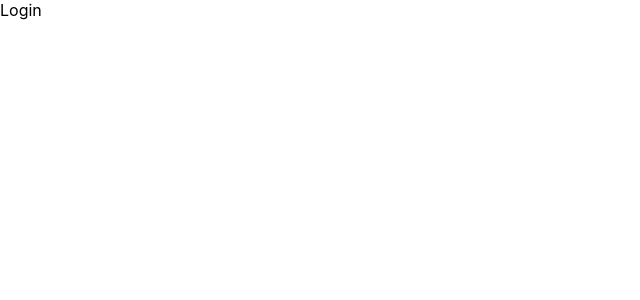
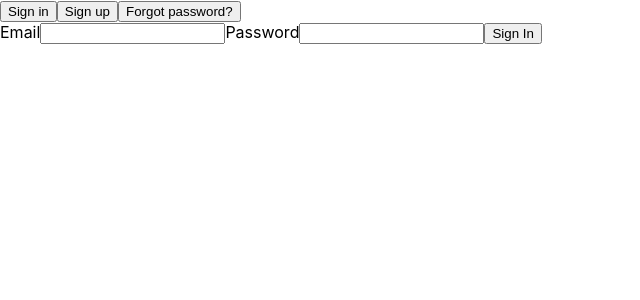
Before and after one commit to JPabloMF/gritbills, a React (Create React App) app: page / in a window 1280 px wide. Shown: the top 300 px of the page, without its empty margins (0-640 px from the left). Built offline with nearby package versions, Linux system fonts and the light colour scheme.

Commit message:
Adding components to the Tab component * ForgotPassword component added * SignUp component added * SignIn component added

```diff
--- /dev/null
+++ b/src/views/login/forgotpassword/index.tsx
@@ -0,0 +1,14 @@
+import Form from '../../../components/form';
+import Input from '../../../components/input';
+import Button from '../../../components/button';
+
+function ForgotPassword() {
+  return (
+    <Form onSubmit={() => {}}>
+      <Input id="email" title="Enter your email address" onChange={() => {}} />
+      <Button text="Send password reset email" />
+    </Form>
+  );
+}
+
+export default ForgotPassword
--- a/src/views/login/index.tsx
+++ b/src/views/login/index.tsx
@@ -1,7 +1,17 @@
+import Tab from "../../components/tab";
+
+import ForgotPassword from "./forgotpassword";
+import SignIn from "./signin";
+import SignUp from "./signup";
+
+const tabs = [
+  { name: "Sign in", component: <SignIn /> },
+  { name: "Sign up", component: <SignUp /> },
+  { name: "Forgot password?", component: <ForgotPassword /> },
+];
+
 function Login() {
-  return (
-    <div>Login</div>
-  )
+  return <Tab tabs={tabs} />;
 }
 
-export default Login
+export default Login;
--- /dev/null
+++ b/src/views/login/signin/index.tsx
@@ -0,0 +1,15 @@
+import Form from "../../../components/form";
+import Input from "../../../components/input";
+import Button from "../../../components/button";
+
+function SignIn() {
+  return (
+    <Form onSubmit={() => {}}>
+      <Input id="email" title="Email" onChange={() => {}} />
+      <Input id="password" title="Password" onChange={() => {}} />
+      <Button text="Sign In" />
+    </Form>
+  );
+}
+
+export default SignIn;
--- /dev/null
+++ b/src/views/login/signup/index.tsx
@@ -0,0 +1,16 @@
+import Form from "../../../components/form";
+import Input from "../../../components/input";
+import Button from "../../../components/button";
+
+function SignUp() {
+  return (
+    <Form onSubmit={() => {}}>
+      <Input id="email" title="Email" onChange={() => {}} />
+      <Input id="password" title="Password" onChange={() => {}} />
+      <Input id="repeatPassword" title="Repeat password" onChange={() => {}} />
+      <Button text="Sign Up" />
+    </Form>
+  );
+}
+
+export default SignUp;
```
